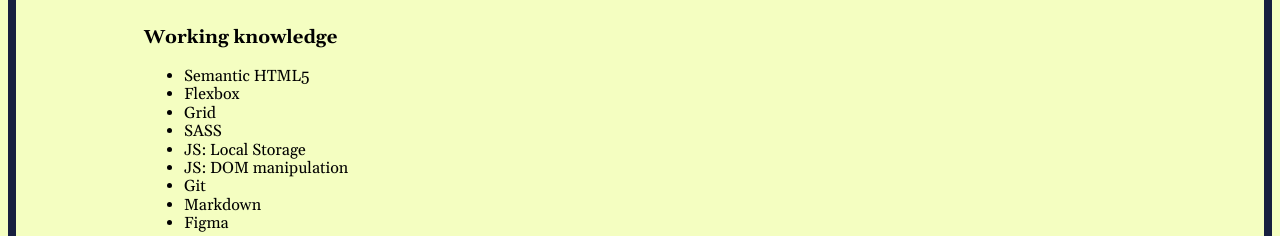
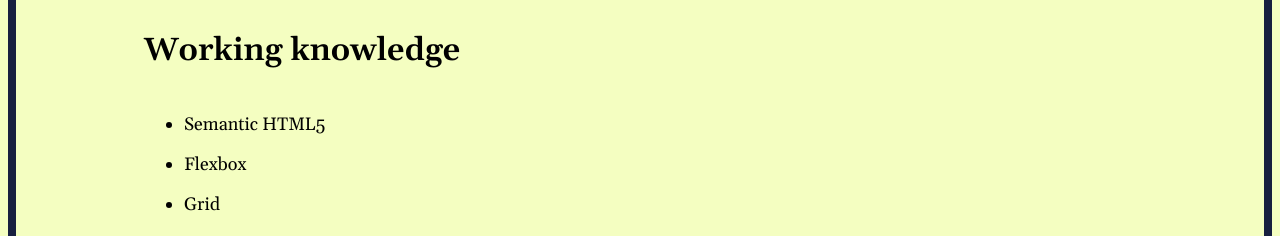
Before and after one commit to Dekstryn/dekstryn.github.io, a website: page src/content/index.html in a window 1280 px wide. Shown: the part 676-912 px from the top of the page. Drawn offline with nearby package versions, Linux system fonts and the light colour scheme; files that its build step writes are made by us from their sources.

Commit message:
Set skills content font

```diff
--- a/src/scss/_components.scss
+++ b/src/scss/_components.scss
@@ -29,4 +29,14 @@
         line-height: 3rem;
         border-bottom: solid rgb(154, 113, 151);
     }
+    &__section-header{
+        font-weight: 600;
+        font-size: 2rem;
+        line-height: 2.75rem;
+    }
+    &__list{
+        font-weight: 400;
+        font-size: 1.125rem;
+        line-height: 2.5rem;
+    }
 }
```
